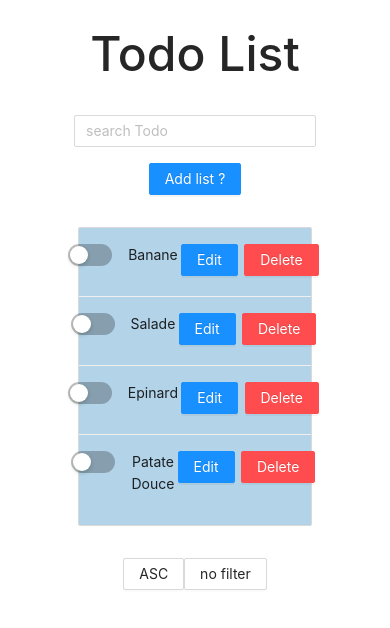
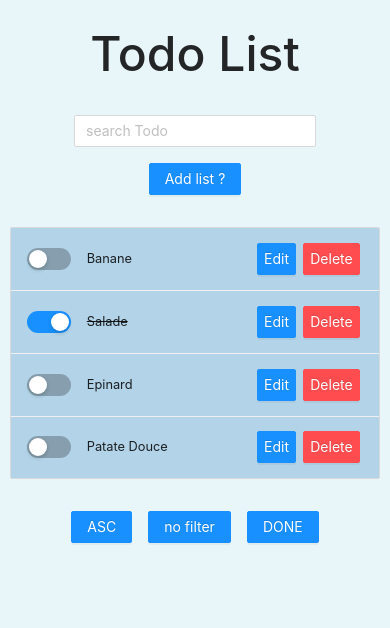
Before and after one commit to JohannGab/sia-todo-list, a React (Create React App) app: page / in a window 390 px wide. Shown: the top 628 px of the page. Built offline with nearby package versions, Linux system fonts and the light colour scheme.

Commit message:
add Done and Undone filter status and sort it by status ==> correction search list ==> responsive design

```diff
--- a/src/App.js
+++ b/src/App.js
@@ -3,6 +3,7 @@ import React from "react";
 import {BrowserRouter as Router, Switch, Route} from "react-router-dom";
 import Home from './Pages/home'
 import 'antd/dist/antd.css';
+import './index.css';
 
 function App() {
   return (
--- a/src/Components/list.js
+++ b/src/Components/list.js
@@ -1,4 +1,4 @@
-import React, { useState } from 'react';
+import React from 'react';
 import {Container, ListItem, ContainerList, Text, ContainerButton } from './list.style';
 import { Input, List, Switch, Button } from 'antd';
 
@@ -6,34 +6,24 @@ const ListData = ({
     list,
     filterAscAndDesc,
     ascOrDesc,
-    setShow,
-    show,
     edit,
     editItem,
+    editCompleted,
     setEdit,
     deleteItem,
 }) => {
-const [active, setActive] = useState('')
-
-const activate = (value) => {
-    setShow(!show)
-    setActive({value, activate: show})
-}
-
 const activateStyle = (value) => {
-    if(active.value === value) {
-        if(active.activate) {
-            return 'line-through'
-        } else {
-            return 'none'
-        }
+    if(value === true) {
+        return 'line-through'
+    } else {
+        return 'none'
     }
 }
 
     return (
         <Container>
             <ListItem
-                size="large"
+                size="small"
                 bordered={true}
                 loading={list ? false : true}
                 dataSource={filterAscAndDesc(ascOrDesc)}
@@ -42,17 +32,18 @@ const activateStyle = (value) => {
                         <List.Item key={item.id}>
                         <Container>
                             <Switch
-                                onClick={() => activate(item.list)}
+                                defaultChecked={item.completed}
+                                onClick={(e) => editCompleted(e,item)}
                             />
                             <ContainerList>
-                                <Text show={activateStyle(item.list)}>{item.list}</Text>
+                                <Text show={activateStyle(item.completed)}>{item.list}</Text>
                             </ContainerList>
                                 <ContainerButton>
                                     {edit
                                         ?
                                             <>
                                                 <Input  placeholder="Add Todo" onChange={(e) => editItem(e,item)}/>
-                                                <Button onClick={() => setEdit(!edit)}>Valid</Button>
+                                                <Button type="primary" onClick={() => setEdit(!edit)}>Add Todo List</Button>
                                             </>
                                         :
                                                 <Button type="primary" onClick={() => setEdit(!edit)}>Edit</Button>
--- a/src/Components/list.style.js
+++ b/src/Components/list.style.js
@@ -4,25 +4,41 @@ import {List} from 'antd';
 export const Container = styled.div`
     display: flex;
     justify-content: center;
+    align-items: center;
     width: 100%;
+        @media screen and (max-width: 640px) {
+            font-size: 0.8rem
+        }
 `
 export const ListItem = styled(List)`
     width: 60%;
     margin-top: 2rem;
     background-color: #b3d3e8;
+        @media screen and (max-width: 640px) {
+            width: 95%;
+        }
 `
 
 export const ContainerList = styled.div`
     display: flex;
     justify-content: flex-start;
+    align-items: center;
     width: 100%;
 `
 
 export const Text = styled.p`
     margin-left: 1rem;
     text-decoration: ${({show}) => show};
+    padding-top: 0.8rem;
+    font-weight: 400;
+    text-transform: capitalize;
 `
 
 export const ContainerButton = styled.div`
     margin: 0 0.2rem;
+    @media screen and (max-width: 640px) {
+            button {
+                padding: 0 0.4rem;
+            }
+        }
 `
--- a/src/Constant/data.js
+++ b/src/Constant/data.js
@@ -1,19 +1,23 @@
 const DATA = [
     {
         id: 1,
-        list: 'Banane'
+        list: 'Banane',
+        completed: false
     },
     {
         id: 2,
-        list: 'Salade'
+        list: 'Salade',
+        completed: true
     },
     {
         id: 3,
-        list: 'Epinard'
+        list: 'Epinard',
+        completed: false
     },
     {
         id: 4,
-        list: 'Patate Douce'
+        list: 'Patate Douce',
+        completed: false
     }
 ]
 
--- a/src/Pages/home.js
+++ b/src/Pages/home.js
@@ -42,14 +42,35 @@ const noFiltre = (a, b) => {
     return 0;
 }
 
+const CompareDone = (a, b) => {
+    if (a.completed < b.completed) {
+        return +1;
+    }
+    if (a.completed > b.completed ) {
+        return -1;
+    }
+    return 0;
+}
+
+const CompareUndone = (a, b) => {
+    if (a.completed < b.completed) {
+        return -1;
+    }
+    if (a.completed > b.completed ) {
+        return +1;
+    }
+    return 0;
+}
+
+
 const Home = () => {
 const [list, setList] = useState(DATA)
-const [show, setShow] = useState(true);
 const [ascOrDesc, setAscOrDesc] = useState('no filter')
 const [edit, setEdit] = useState(false)
+const [completed, setCompleted] = useState(true)
 const [postList, setPostList] = useState(true)
 const [newPost, setNewPost] = useState('')
-
+const [defautList, setDefaultList] = useState(DATA)
 
 const handleSearch = ({ listName = [], value = '' }) => listName
 .filter(name => name.list.toLowerCase().indexOf(value.toLowerCase()) !== -1);
@@ -64,10 +85,10 @@ const onSearch = (value) => {
             setList(res)
         }
         else {
-            return setList(DATA)
+            return setList(defautList);
         }
         } catch(err) {
-            return null
+            return console.error(err);
         }
     }
 
@@ -79,27 +100,57 @@ try{
         return list.sort(compareDesc)
     } else if (value === 'no filter'){
         return list.sort(noFiltre)
+    } else if (value === 'DONE') {
+        return list.sort(CompareDone)
+    } else if (value === 'UNDONE') {
+        return list.sort(CompareUndone)
+    } else {
+        return list
     }
 } catch(error) {
-        return console.log(error);
+        return console.error(error);
     }
 }
 
 const addItem = () => {
-    const newItem = [...list, {id: new Date().valueOf(), list: newPost}];
+    try {
+        const newItem = [...list, {id: new Date().valueOf(), list: newPost, completed: false}];
         setList(newItem);
+        setDefaultList(newItem)
+    } catch(error) {
+        return console.error(error);
+    }
 }
 
 const editItem = (e,value) => {
+    try {
         let newItem = list.filter(item => item !== e)
         const index = newItem.indexOf(value)
-    newItem[index] = {id: value.id, list: e.target.value}
+        newItem[index] = {id: value.id, list: e.target.value, completed: value.completed}
         setList(newItem)
+    } catch(error) {
+        return console.error(error);
+    }
+}
+
+const editCompleted = (e,value) => {
+    try {
+        let newItem = list.filter(item => item !== e)
+        const index = newItem.indexOf(value)
+        newItem[index] = {id: value.id, list: value.list, completed: e}
+        setList(newItem)
+    } catch(error) {
+        return console.error(error);
+    }
 }
 
 const deleteItem = (e) => {
+    try {
         let remove = list.filter(item => item !== e)
         setList(remove)
+    } catch(error) {
+        return console.error(error);
+    }
 }
 
     return (
@@ -128,15 +179,30 @@ const deleteItem = (e) => {
                     list={list}
                     filterAscAndDesc={filterAscAndDesc}
                     ascOrDesc={ascOrDesc}
-                    setShow={setShow}
-                    show={show}
                     edit={edit}
                     editItem={editItem}
+                    editCompleted={editCompleted}
                     setEdit={setEdit}
                     deleteItem={deleteItem} />
             <ContainerButtonFilter>
-                <Button onClick={() => setAscOrDesc(!ascOrDesc)}>{ascOrDesc ? 'ASC' : 'DESC'}</Button>
-                <Button onClick={() => setAscOrDesc('no filter')}>no filter</Button>
+                <Button
+                    type={ascOrDesc ? 'primary' : 'dashed'}
+                    onClick={() => setAscOrDesc(!ascOrDesc)}>
+                        {ascOrDesc ? 'ASC' : 'DESC'}
+                </Button>
+                <Button
+                    style={{margin: '0 1rem'}}
+                    type={'primary'}
+                    onClick={() => setAscOrDesc('no filter') & setCompleted(false)}>
+                        no filter
+                </Button>
+                <Button
+                    type={completed ? 'primary' :'dashed'
+                            && ascOrDesc === 'no filter' ? setCompleted(!completed) : null
+                        }
+                    onClick={() => setAscOrDesc(completed ? 'DONE' : 'UNDONE') & setCompleted(!completed)}>
+                        {completed ? 'DONE' : 'UNDONE'}
+                </Button>
             </ContainerButtonFilter>
         </StyledHome>
     )
--- a/src/index.css
+++ b/src/index.css
@@ -5,6 +5,7 @@ body {
     sans-serif;
   -webkit-font-smoothing: antialiased;
   -moz-osx-font-smoothing: grayscale;
+  background-color: rgba(187, 230, 241, 0.335);
 }
 
 code {
--- a/src/index.js
+++ b/src/index.js
@@ -1,6 +1,5 @@
 import React from 'react';
 import ReactDOM from 'react-dom';
-import './index.css';
 import App from './App';
 import reportWebVitals from './reportWebVitals';
 
```
Lines whose indentation alone changed are shown as unchanged.
